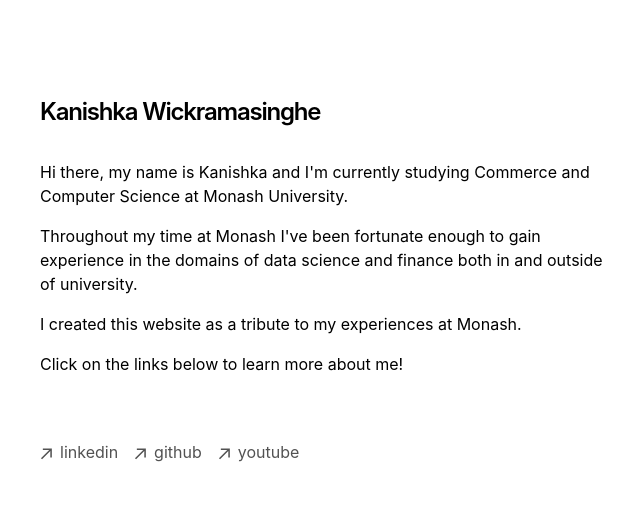
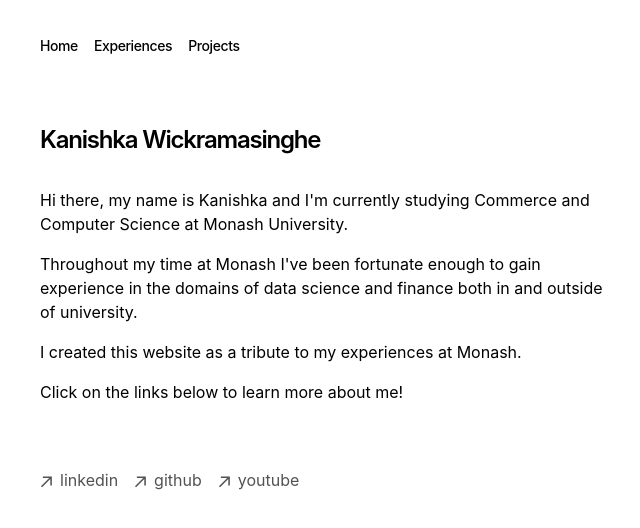
Before and after one commit to wickkan/wickkan-website, a Next.js app: page / in a window 1280 px wide. Shown: the top 528 px of the page, without its empty margins (312-952 px from the left). Built offline with nearby package versions, Linux system fonts and the light colour scheme.

Commit message:
added navbar

```diff
--- /dev/null
+++ b/app/components/experiences.tsx
@@ -0,0 +1,10 @@
+import React from 'react';
+
+export default function Experiences() {
+  return (
+    <div>
+      <h1>Experiences</h1>
+      <p>Details about my professional and academic experiences...</p>
+    </div>
+  );
+}
--- a/app/components/nav.tsx
+++ b/app/components/nav.tsx
@@ -1,20 +1,24 @@
+
+import React from 'react';
 
 const navItems = {
-  '/': {
-    name: 'home',
-  }
-}
+  '/': { name: 'Home' },
+  '/experiences': { name: 'Experiences' },
+  '/projects': { name: 'Projects' }
+};
 
 export function Navbar() {
   return (
     <aside className="-ml-[8px] mb-16 tracking-tight">
       <div className="lg:sticky lg:top-20">
-        <nav
-          className="flex flex-row items-start relative px-0 pb-0 fade md:overflow-auto scroll-pr-6 md:relative"
-          id="nav"
-        >
+        <nav className="flex flex-row items-start relative px-0 pb-0 fade md:overflow-auto scroll-pr-6 md:relative" id="nav">
+          {Object.entries(navItems).map(([path, { name }]) => (
+            <a key={path} href={path} className="px-2 py-1 text-sm font-medium">
+              {name}
+            </a>
+          ))}
         </nav>
       </div>
     </aside>
-  )
+  );
 }
--- /dev/null
+++ b/app/components/projects.tsx
@@ -0,0 +1,10 @@
+import React from 'react';
+
+export default function Projects() {
+  return (
+    <div>
+      <h1>Projects</h1>
+      <p>Overview of my personal and academic projects...</p>
+    </div>
+  );
+}
--- a/app/page.tsx
+++ b/app/page.tsx
@@ -1,4 +1,4 @@
-import { BlogPosts } from 'app/components/posts'
+import { Navbar } from 'app/components/nav'
 
 export default function Page() {
   return (
```
